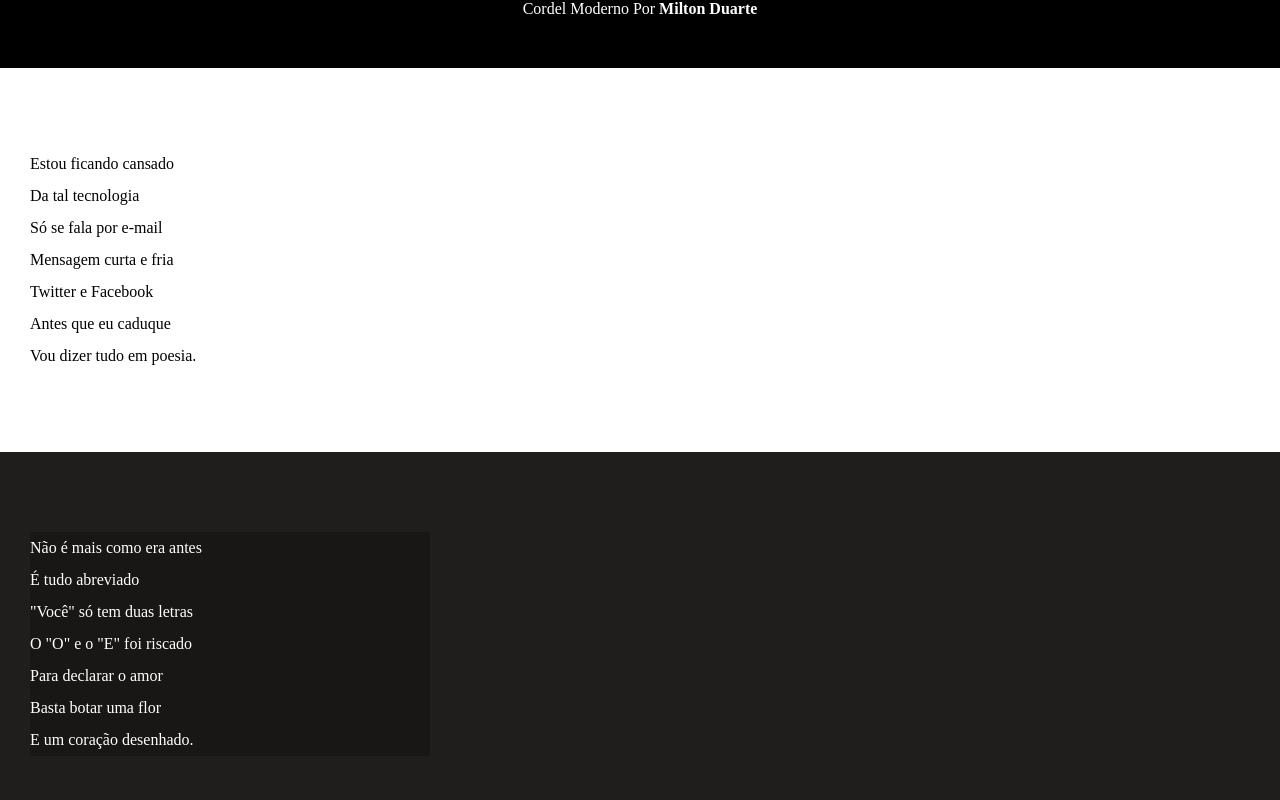
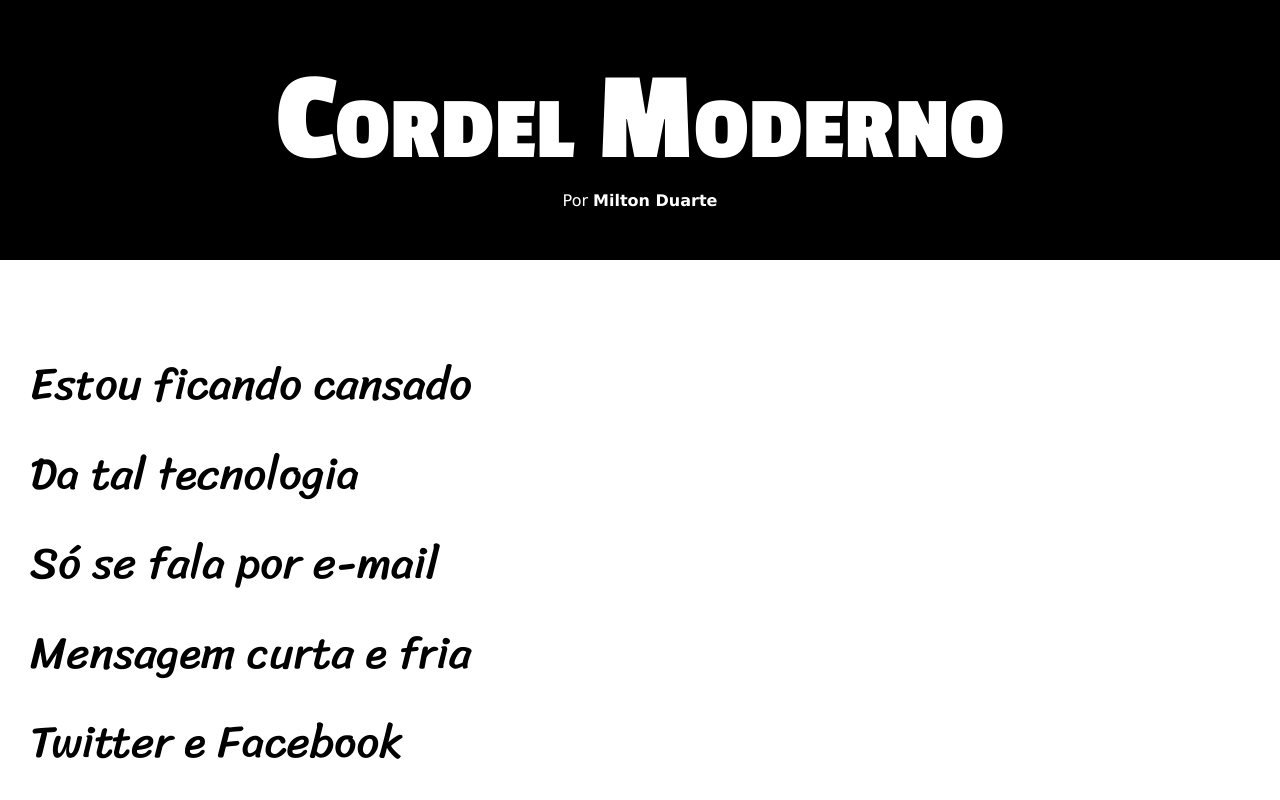
Before and after one commit to barbstefani/HTML-CSS, a plain HTML site: page D012/index.html in a window 1280 px wide. Shown: the top 800 px of the page. Drawn offline with Linux system fonts and the light colour scheme.

Commit message:
Atualização de estilo

```diff
--- a/D012/index.html
+++ b/D012/index.html
@@ -8,8 +8,8 @@
 </head>
 <body>
     <header>
+        <h1>Cordel Moderno</h1>
         <p>
-            Cordel Moderno
             Por <a href="https://www.recantodasletras.com.br/poesias/3186743" target="_blank">Milton Duarte</a>
         </p>
     </header>
--- a/D012/style.css
+++ b/D012/style.css
@@ -1,11 +1,21 @@
 @charset "UTF-8";
+@import url('https://fonts.googleapis.com/css2?family=Passion+One:wght@400;700;900&display=swap');
+@import url('https://fonts.googleapis.com/css2?family=Sriracha&display=swap');
+
+  :root{
+    --font1: Verdana, Geneva, Tahoma, sans-serif;
+    --font2:  'Passion One', cursive;
+    --font3: 'Sriracha', cursive;
+}
 
 *{
     margin: 0px;
     padding: 0px;
+    font-size: 1em;
 }
 
 html, body{
+    font-family: var(--font1);
     min-width: 100vh;
     background-color: darkgray;
 }
@@ -14,12 +24,15 @@ header{
     background-color: black;
     color: white;
     text-align: center;
+
 }
 
 header > h1 {
     padding-top: 50px;
     /* text-transform: uppercase; */
     font-variant: small-caps;
+    font-family: var(--font2);
+    font-size: 10vw;
 
 }
 
@@ -42,6 +55,8 @@ section{
     padding-bottom: 10vh;
     line-height: 2em;
     padding-left: 30px;
+    font-family: var(--font3);
+    font-size: 3.5vw;
 }
 
 section.normal{
@@ -55,7 +70,8 @@ section.imagem{
 }
 
 section.imagem > p {
-    width: 400px;
+   display: inline-block;
+   padding: 5px;
     background-color: rgba(0, 0, 0, 0.233);
 }
 
```
